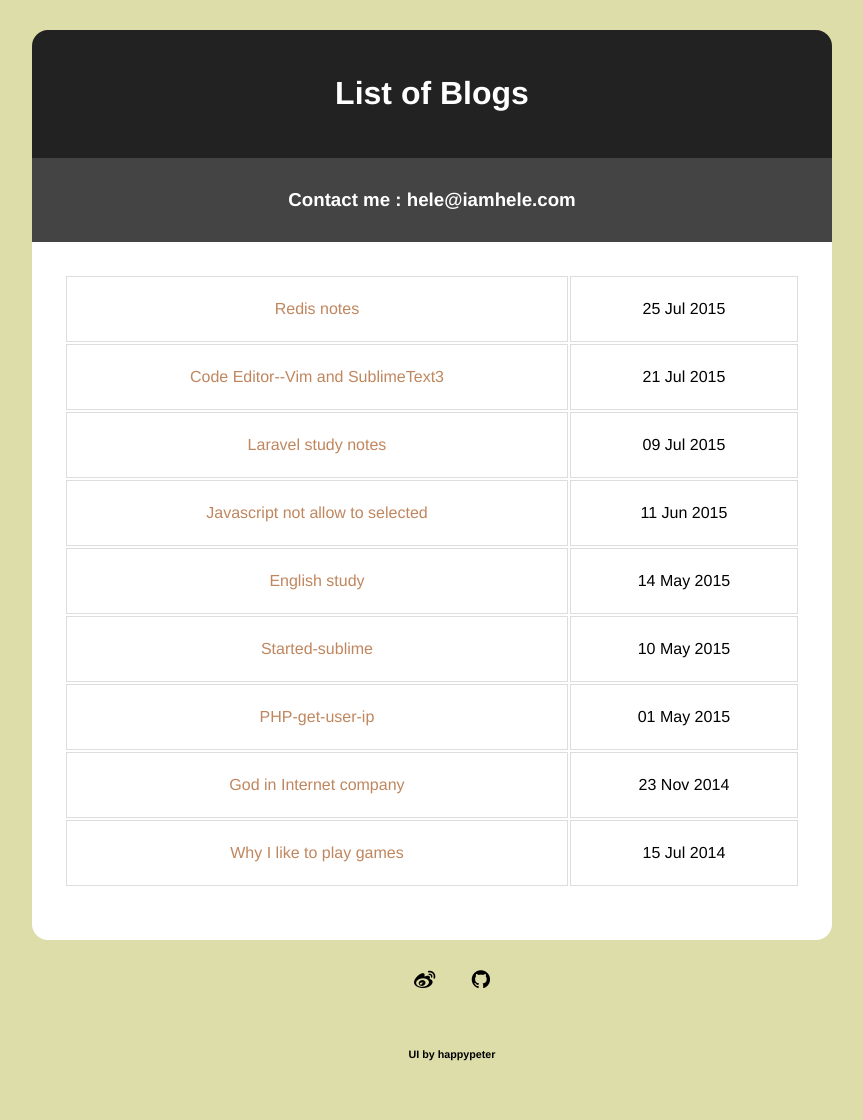
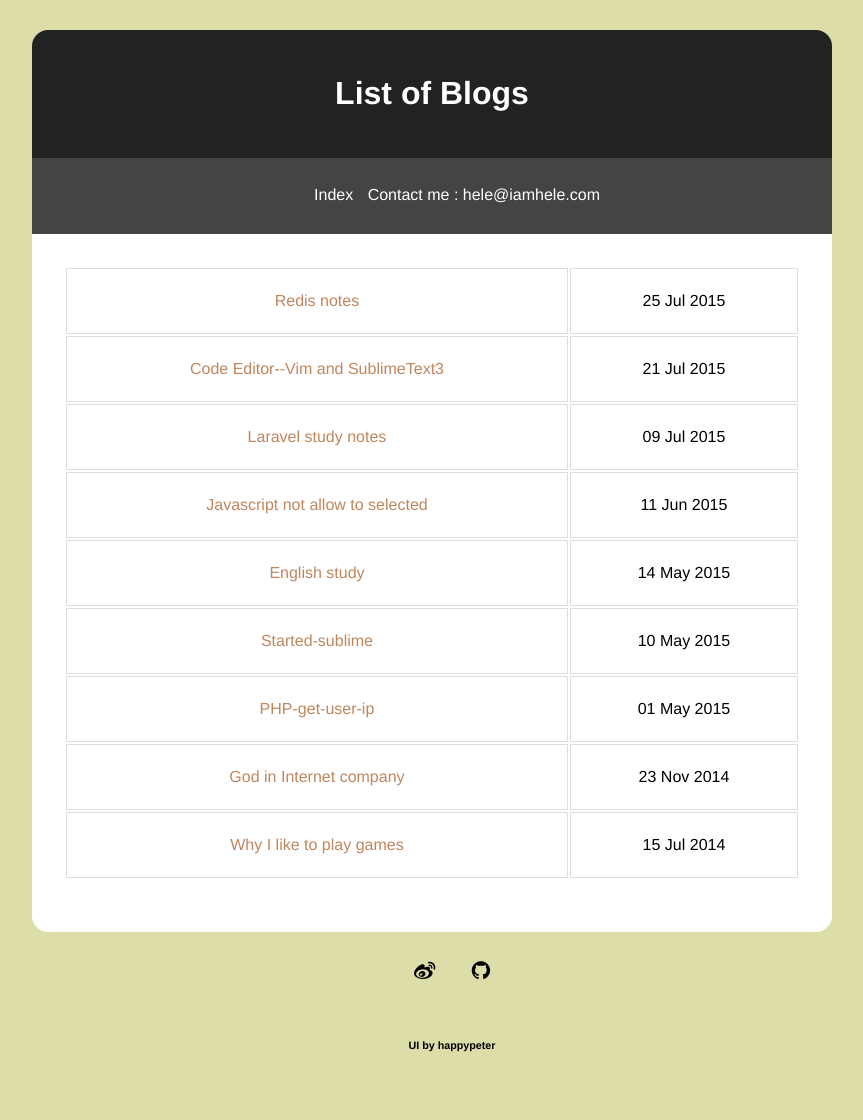
Before and after one commit to AnnatarHe/AnnatarHe.github.io, a Jekyll site: the page built from index.md, in a window 1280 px wide. Shown: the whole page, without its empty margins (208-1071 px from the left). Built offline with Jekyll 4.4.1, drawn with Linux system fonts in a browser that asks for light colours; nearby versions of some CDN libraries.

Commit message:
add return line at index page and something update

```diff
--- a/_config.yml
+++ b/_config.yml
@@ -1,3 +1,4 @@
+url: http://imhele.com
 defaults:
   -
     values:
--- a/_includes/header.html
+++ b/_includes/header.html
@@ -4,6 +4,13 @@
 		<h1>{{page.title}}</h1>
 	</div>
 	<nav>
-		<h3>Contact me : hele@iamhele.com</h3>
+    <ul>
+      <li>
+        <a href="{{ site.url }}">Index</a>
+      </li>
+      <li>
+        <a href="#">Contact me : hele@iamhele.com</a>
+      </li>
+    </ul>
 	</nav>
 	<div class="content">
--- a/css/main.scss
+++ b/css/main.scss
@@ -28,6 +28,20 @@ body{
 		color: white;
 		text-align: center;
 		padding:.8em;
+    a {
+      color: #fff;
+      &:hover {
+        text-decoration: underline;
+      }
+    }
+    ul{
+      list-style:none;
+      li {
+        display:inline-block;
+        text-align:center;
+        padding-left: 10px;
+      }
+    }
 	}
 	.content{
 		padding:2em;
@@ -108,6 +122,7 @@ blockquote {
   margin: 0 0 20px;
   font-size: 17.5px;
   border-left: 5px solid #eee;
+  font-style: italic;
 }
 p{
 	line-height:2em;
```
